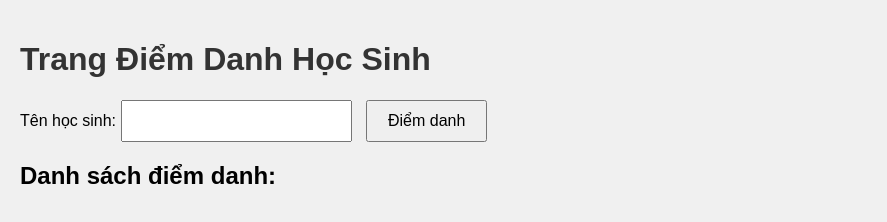
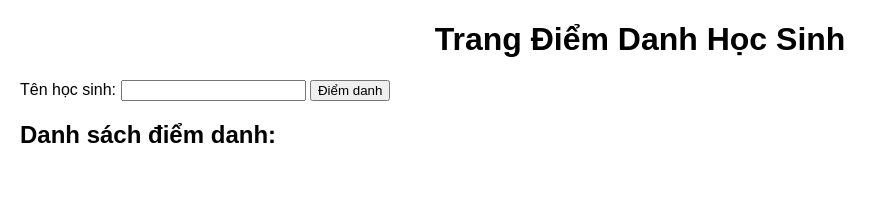
Before and after one commit to tes69ducker/diemdanh11tn5, a website: page index.html in a window 1280 px wide. Shown: the whole page, without its empty margins (0-887 px from the left). Drawn offline with Linux system fonts and the light colour scheme.

Commit message:
ko co gi

```diff
--- a/style.css
+++ b/style.css
@@ -1,41 +1,23 @@
 body {
     font-family: Arial, sans-serif;
-    background-color: #f0f0f0;
-    margin: 0;
-    padding: 20px;
+    margin: 20px;
 }
 
 h1 {
-    color: #333;
+    text-align: center;
 }
 
-form {
-    margin-bottom: 20px;
+table {
+    width: 100%;
+    border-collapse: collapse;
 }
 
-input {
-    padding: 10px;
-    margin-right: 10px;
-    font-size: 16px;
+th, td {
+    border: 1px solid #ddd;
+    padding: 8px;
+    text-align: center;
 }
 
-button {
-    padding: 10px 20px;
-    font-size: 16px;
+th {
+    background-color: #f2f2f2;
 }
-
-#attendanceList {
-    margin-top: 20px;
-}
-
-ul {
-    list-style-type: none;
-    padding: 0;
-}
-
-li {
-    padding: 10px;
-    background-color: #fff;
-    border: 1px solid #ddd;
-    margin-bottom: 5px;
-}
```
